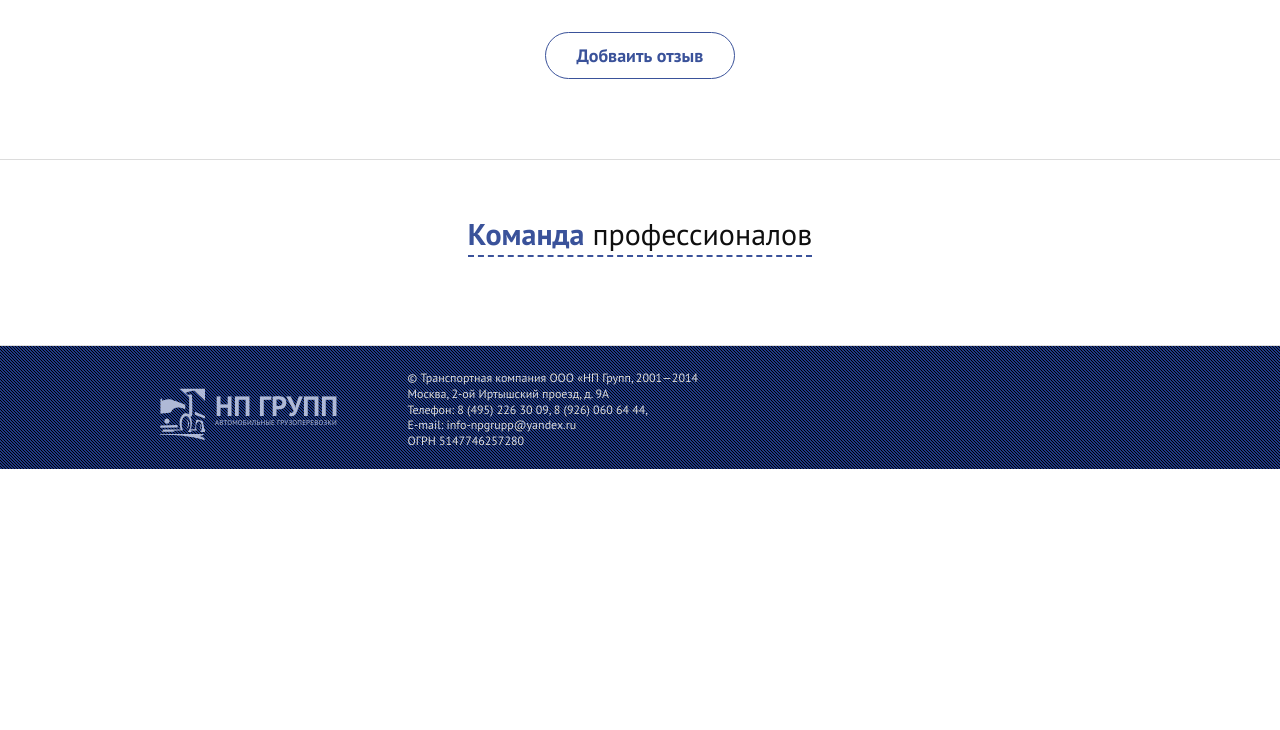
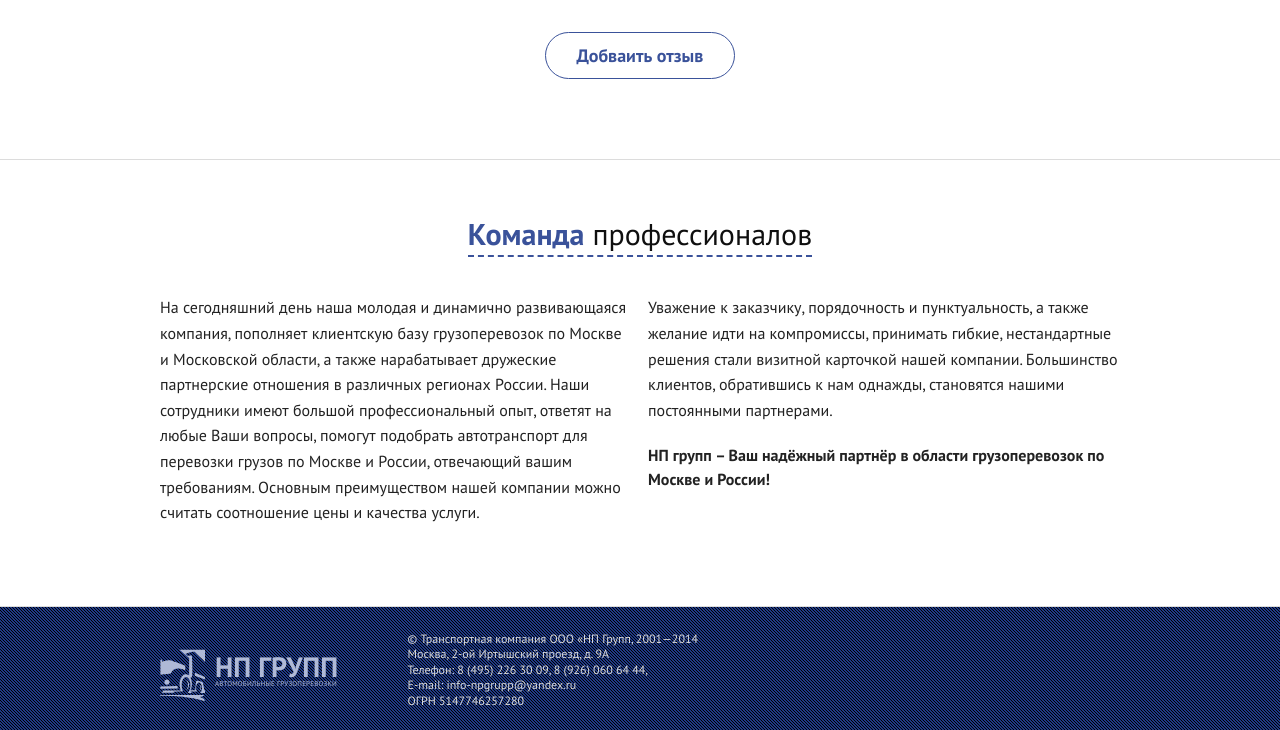
Before and after one commit to sarhov/np_groups, a Jekyll site: the page built from index.html, in a window 1280 px wide, cut to the strip 2326-3056 px from the top of the page. Built offline with Jekyll 4.4.1, drawn with Linux system fonts in a browser that asks for light colours; the list of posts is cut into pages by our own code; before the commit the page ends 2795 px from its top, so only the background shows below that.

Commit message:
added about command block, was used columns,

```diff
--- a/_includes/about-command.html
+++ b/_includes/about-command.html
@@ -9,9 +9,19 @@
         <!-- bordered-wrap -->
       </h3>
       <!-- /.b-title -->
-      <div class="b-content">
+      <div class="b-command">
+        <div class="b-command__content">
+          <p>На сегодняшний день наша молодая и динамично развивающаяся компания, пополняет клиентскую базу грузоперевозок по Москве и Московской области, а также нарабатывает дружеские партнерские отношения в различных регионах России. Наши сотрудники имеют большой профессиональный опыт, ответят на любые Ваши вопросы, помогут подобрать автотранспорт для перевозки грузов по Москве и России, отвечающий вашим требованиям. Основным  преимуществом нашей компании можно считать соотношение  цены и качества услуги.</p>
 
+          <p>Уважение к заказчику, порядочность и пунктуальность, а также желание идти на компромиссы, принимать гибкие, нестандартные решения стали визитной карточкой нашей компании. Большинство клиентов, обратившись к нам однажды, становятся нашими постоянными партнерами.</p>
+
+          <strong>
+            НП групп – Ваш надёжный партнёр в области грузоперевозок по Москве и России!
+          </strong>
+        </div>
+        <!-- /.b-command__content -->
       </div>
+      <!-- /.b-command -->
       <!-- /.b-content -->
     </div>
     <!-- /.columns small-12 -->
```
Also changed, not shown: sass/style.scss (+9 -0 lines), css/app.css.
